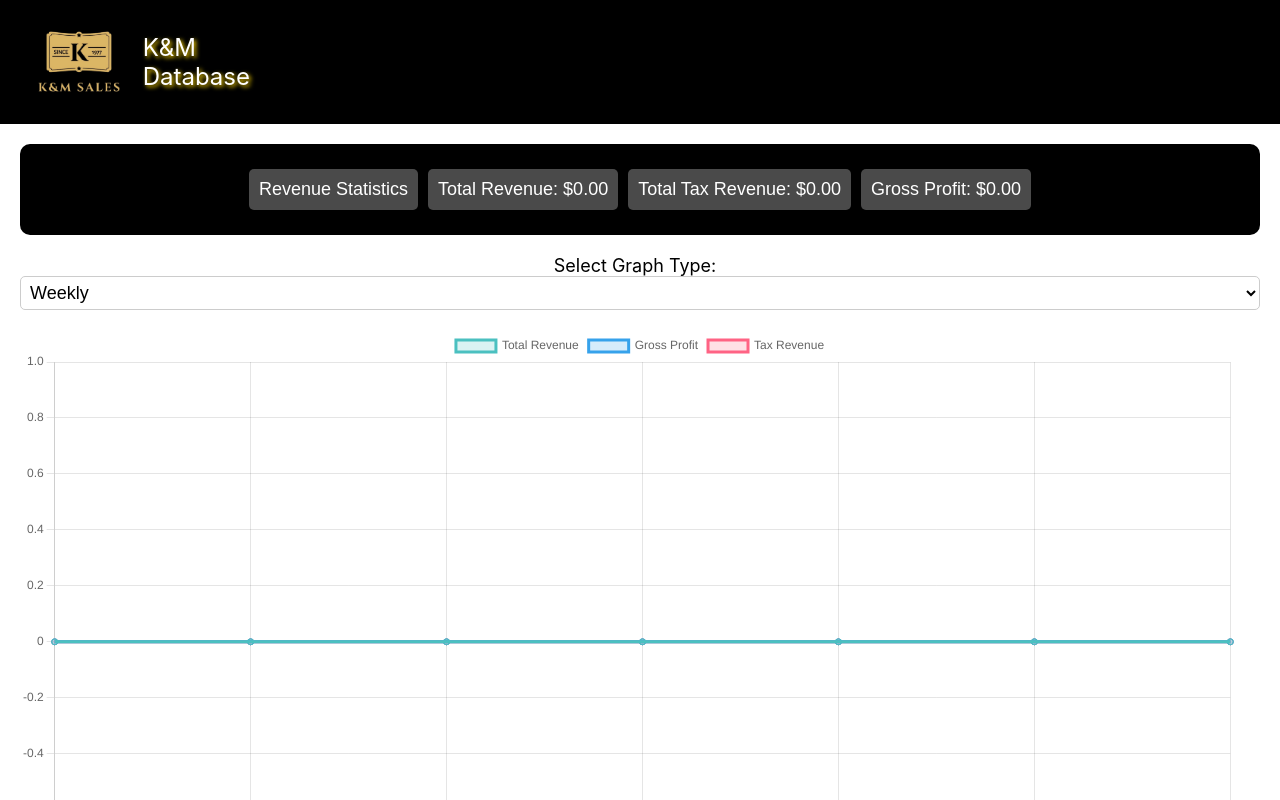
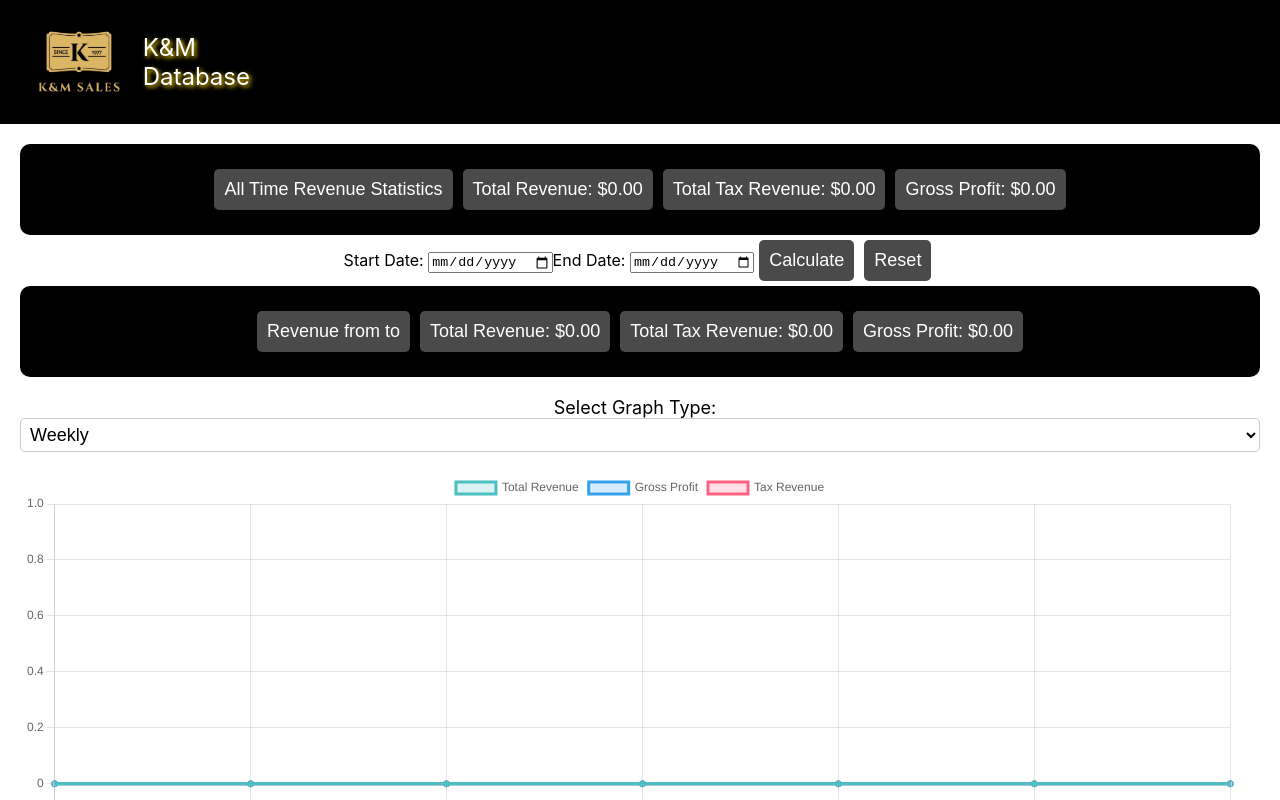
Before and after one commit to skhan139/inventory-tracker, a React (Create React App) app: page /revenue in a window 1280 px wide. Shown: the top 800 px of the page. Built offline with nearby package versions, Linux system fonts and the light colour scheme; no server answers; the database is empty; sample sign-in values are in the browser's storage.

Commit message:
updated revenue

```diff
--- a/src/pages/RevenuePage.js
+++ b/src/pages/RevenuePage.js
@@ -12,19 +12,18 @@ const RevenuePage = () => {
   const [selectedGraph, setSelectedGraph] = useState('weekly');
   const [graphData, setGraphData] = useState({ labels: [], totalData: [], grossData: [], taxData: [] });
 
+  const [startDate, setStartDate] = useState('');
+  const [endDate, setEndDate] = useState('');
+  const [rangeTotalRevenue, setRangeTotalRevenue] = useState(0);
+  const [rangeTotalTaxRevenue, setRangeTotalTaxRevenue] = useState(0);
+  const [rangeGrossProfit, setRangeGrossProfit] = useState(0);
+
   useEffect(() => {
     const calculateRevenue = () => {
-      const now = new Date();
-      const startOfWeek = new Date(now.setDate(now.getDate() - now.getDay()));
-      const startOfMonth = new Date(now.getFullYear(), now.getMonth(), 1);
-      const startOfQuarter = new Date(now.getFullYear(), Math.floor(now.getMonth() / 3) * 3, 1);
-      const startOfYear = new Date(now.getFullYear(), 0, 1);
-
       let total = 0;
       let totalTax = 0;
 
       invoices.forEach(invoice => {
-        const invoiceDate = new Date(invoice.date);
         const invoiceTotal = invoice.totalPrice || 0;
         const taxAmount = (invoice.tax / 100) * invoiceTotal;
 
@@ -148,6 +147,36 @@ const RevenuePage = () => {
     setSelectedGraph(e.target.value);
   };
 
+  const handleDateChange = () => {
+    const start = new Date(startDate);
+    const end = new Date(endDate);
+    let total = 0;
+    let totalTax = 0;
+
+    invoices.forEach(invoice => {
+      const invoiceDate = new Date(invoice.date);
+      if (invoiceDate >= start && invoiceDate <= end) {
+        const invoiceTotal = invoice.totalPrice || 0;
+        const taxAmount = (invoice.tax / 100) * invoiceTotal;
+
+        total += invoiceTotal;
+        totalTax += taxAmount;
+      }
+    });
+
+    setRangeTotalRevenue(total);
+    setRangeTotalTaxRevenue(totalTax);
+    setRangeGrossProfit(total - totalTax);
+  };
+
+  const handleReset = () => {
+    setStartDate('');
+    setEndDate('');
+    setRangeTotalRevenue(0);
+    setRangeTotalTaxRevenue(0);
+    setRangeGrossProfit(0);
+  };
+
   const formatNumber = (number) => {
     return new Intl.NumberFormat('en-US', { style: 'currency', currency: 'USD' }).format(number);
   };
@@ -155,10 +184,24 @@ const RevenuePage = () => {
   return (
     <div className="revenue-page">
       <div className="highlight-container">
-        <button className="highlight">Revenue Statistics</button>
+        <button className="highlight">All Time Revenue Statistics</button>
         <button className="highlight">Total Revenue: {formatNumber(totalRevenue)}</button>
         <button className="highlight">Total Tax Revenue: {formatNumber(totalTaxRevenue)}</button>
         <button className="highlight">Gross Profit: {formatNumber(grossProfit)}</button>
+      </div>
+      <div className="date-range-container">
+        <label htmlFor="startDate">Start Date: </label>
+        <input type="date" id="startDate" value={startDate} onChange={(e) => setStartDate(e.target.value)} />
+        <label htmlFor="endDate">End Date: </label>
+        <input type="date" id="endDate" value={endDate} onChange={(e) => setEndDate(e.target.value)} />
+        <button onClick={handleDateChange} className="highlight">Calculate</button>
+        <button onClick={handleReset} className="highlight">Reset</button>
+      </div>
+      <div className="highlight-container">
+        <button className="highlight">Revenue from {startDate} to {endDate}</button>
+        <button className="highlight">Total Revenue: {formatNumber(rangeTotalRevenue)}</button>
+        <button className="highlight">Total Tax Revenue: {formatNumber(rangeTotalTaxRevenue)}</button>
+        <button className="highlight">Gross Profit: {formatNumber(rangeGrossProfit)}</button>
       </div>
       <div className="graph-selector">
         <label htmlFor="graphType">Select Graph Type: </label>
--- a/src/pages/ViewInvoicesPage.css
+++ b/src/pages/ViewInvoicesPage.css
@@ -18,9 +18,21 @@ html, body {
   align-items: center;
 }
 
+.invoice-button-wrapper {
+  background-color: black;
+  color: white;
+  padding: 10px 20px;
+  border: none;
+  border-radius: 5px;
+  cursor: pointer;
+  text-align: center;
+  font-size: 16px;
+  margin-bottom: 10px;
+}
+
 .view-invoices-page h1.invoice {
-  margin-bottom: 10px;
-  text-align: center;
+  margin: 0;
+  color: white;
 }
 
 .back-button {
@@ -185,3 +197,27 @@ p {
 .invoice {
   color: black;
 }
+
+.pagination {
+  display: flex;
+  justify-content: center;
+  margin-top: 20px;
+}
+
+.page-button {
+  padding: 10px 15px;
+  margin: 0 5px;
+  background-color: #007bff;
+  color: white;
+  border: none;
+  border-radius: 5px;
+  cursor: pointer;
+}
+
+.page-button.active {
+  background-color: #0056b3;
+}
+
+.page-button:hover {
+  background-color: #0056b3;
+}
--- a/src/pages/ViewInvoicesPage.js
+++ b/src/pages/ViewInvoicesPage.js
@@ -1,4 +1,3 @@
-// src/pages/ViewInvoicesPage.js
 import React, { useState, useEffect } from 'react';
 import { useNavigate } from 'react-router-dom';
 import { useInvoices } from '../context/InvoicesContext';
@@ -14,6 +13,8 @@ const ViewInvoicesPage = () => {
   const [invoiceToDelete, setInvoiceToDelete] = useState(null);
   const [viewingType, setViewingType] = useState(null); // null, 'standard', 'allegheny'
   const [fulfilledOrders, setFulfilledOrders] = useState({}); // State to track fulfilled orders
+  const [currentPage, setCurrentPage] = useState(1); // State to track the current page
+  const invoicesPerPage = 5; // Number of invoices per page
 
   const navigate = useNavigate();
   const db = getFirestore();
@@ -39,6 +40,11 @@ const ViewInvoicesPage = () => {
       fetchFulfillmentStatus();
     }
   }, [invoices, db]);
+
+  useEffect(() => {
+    // Re-fetch or update the invoices when the invoices context changes
+    setCurrentPage(1); // Reset to the first page when invoices change
+  }, [invoices]);
 
   const handleEdit = (id) => {
     navigate(`/edit-invoice/${id}`);
@@ -91,9 +97,22 @@ const ViewInvoicesPage = () => {
   const sortedInvoices = filteredInvoices.sort((a, b) => new Date(b.date) - new Date(a.date));
   const sortedAlleghenyCountyInvoices = filteredAlleghenyCountyInvoices.sort((a, b) => new Date(b.date) - new Date(a.date));
 
+  // Pagination logic
+  const indexOfLastInvoice = currentPage * invoicesPerPage;
+  const indexOfFirstInvoice = indexOfLastInvoice - invoicesPerPage;
+  const currentInvoices = viewingType === 'standard' ? sortedInvoices.slice(indexOfFirstInvoice, indexOfLastInvoice) : sortedAlleghenyCountyInvoices.slice(indexOfFirstInvoice, indexOfLastInvoice);
+
+  const totalPages = Math.ceil((viewingType === 'standard' ? sortedInvoices.length : sortedAlleghenyCountyInvoices.length) / invoicesPerPage);
+
+  const handlePageChange = (pageNumber) => {
+    setCurrentPage(pageNumber);
+  };
+
   return (
     <div className="view-invoices-page">
+      <button className="invoice-button-wrapper">
         <h1 className='invoice'>View Previous Invoices</h1>
+      </button>
       {viewingType === null ? (
         <div className="button-container">
           <button onClick={() => setViewingType('standard')} className="invoice-button">View Standard Invoices</button>
@@ -119,7 +138,7 @@ const ViewInvoicesPage = () => {
             <p>No Allegheny County invoices available.</p>
           )}
           <ul>
-            {(viewingType === 'standard' ? sortedInvoices : sortedAlleghenyCountyInvoices).map((invoice, index) => (
+            {currentInvoices.map((invoice, index) => (
               <li key={invoice.id} className="invoice-item">
                 <button className="delete-invoice" onClick={() => handleDelete(invoice.id)}>X</button>
                 <div className="invoice-header">
@@ -163,6 +182,17 @@ const ViewInvoicesPage = () => {
               </li>
             ))}
           </ul>
+          <div className="pagination">
+            {Array.from({ length: totalPages }, (_, index) => (
+              <button
+                key={index}
+                className={`page-button ${currentPage === index + 1 ? 'active' : ''}`}
+                onClick={() => handlePageChange(index + 1)}
+              >
+                {index + 1}
+              </button>
+            ))}
+          </div>
         </>
       )}
 
```
Lines whose indentation alone changed are shown as unchanged.
